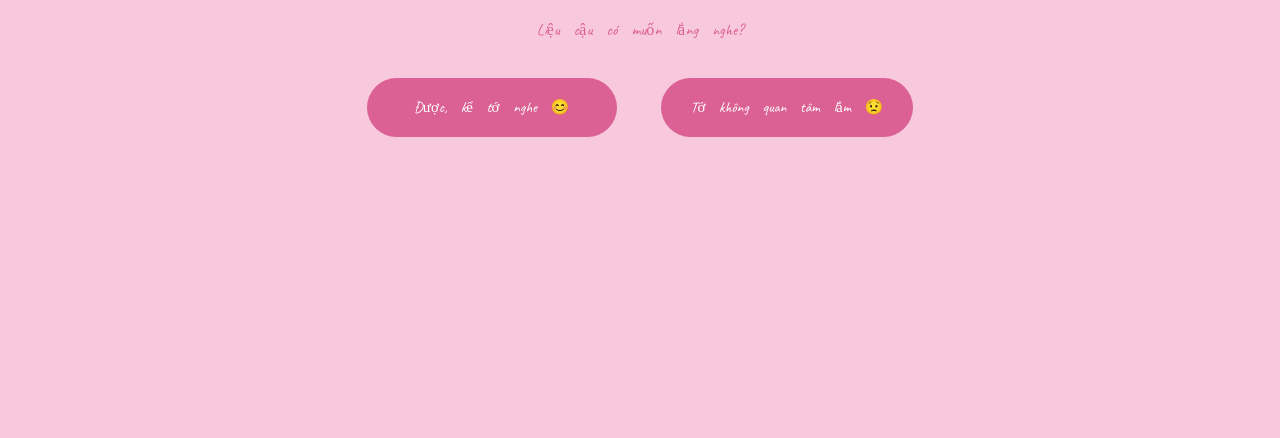
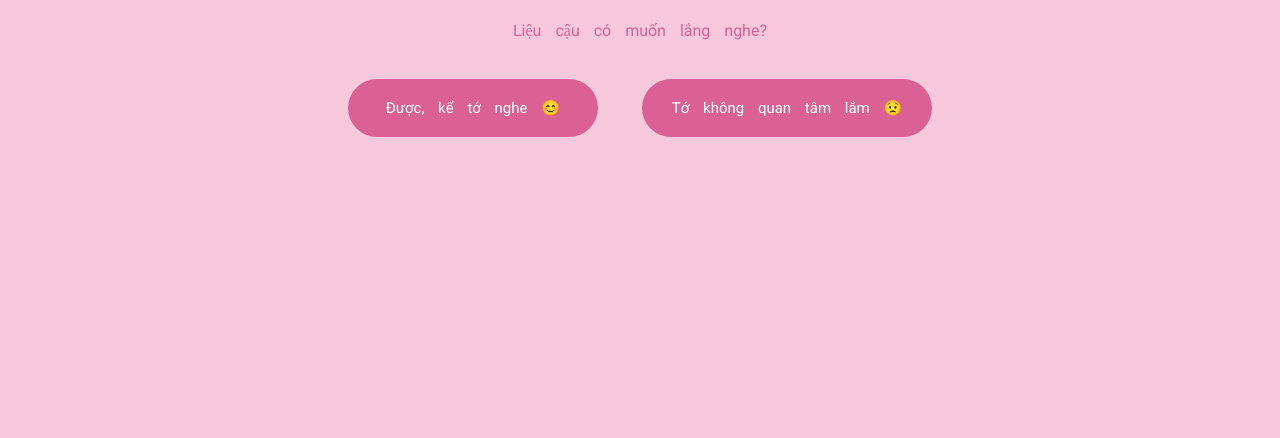
Before and after one commit to minhdev178/-, a plain HTML site: page index.html in a window 1280 px wide. Shown: the part 362-800 px from the top of the page. Drawn offline with Linux system fonts and the light colour scheme.

Commit message:
Update style.css

```diff
--- a/style.css
+++ b/style.css
@@ -7,7 +7,7 @@
     box-sizing: border-box;
     scroll-behavior: smooth;
     color: var(--primary-color);
-    font-family: "Caveat";
+    font-family: "Roboto";
     word-spacing: 10px;
 }
 
```
